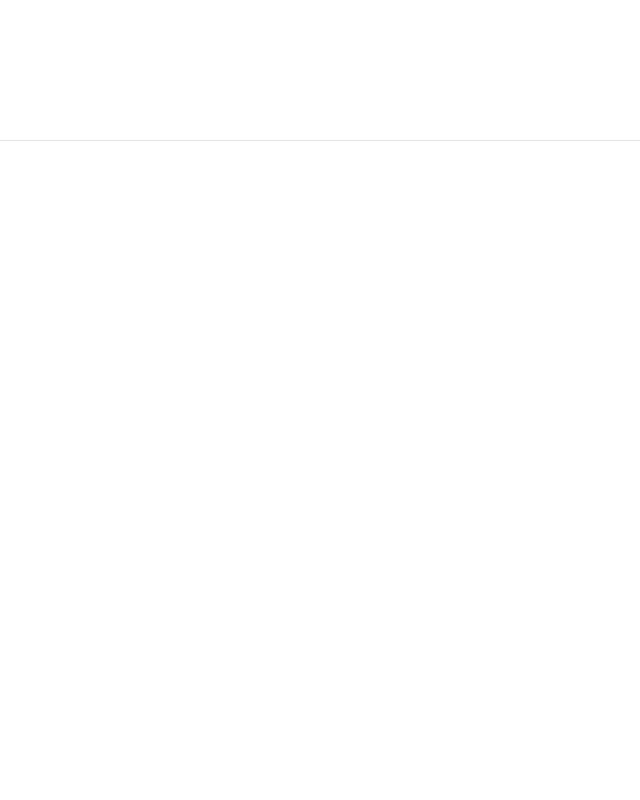
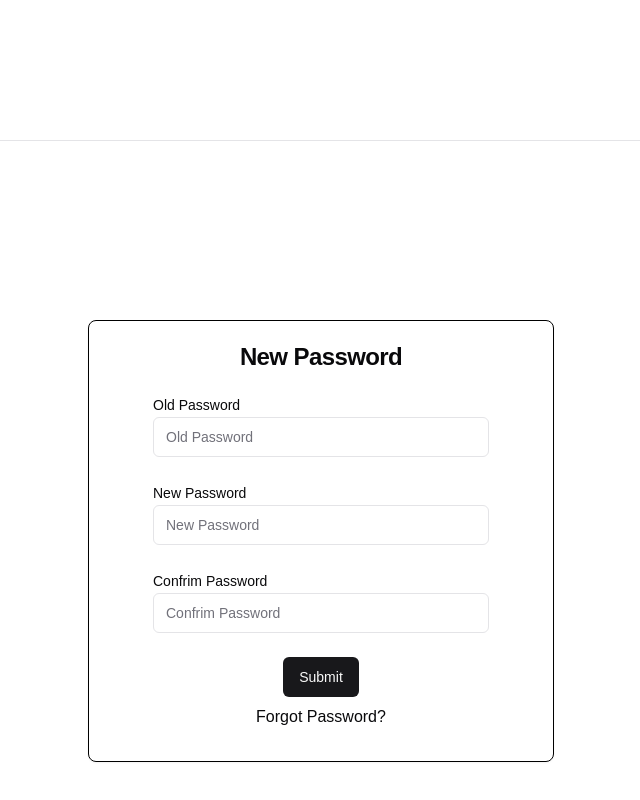
Before and after one commit to immanuel-254/myauth-design, a Next.js app: page / in a window 1280 px wide. Shown: the part 660-1460 px from the top of the page, without its empty margins (319-959 px from the left). Before the commit the page ends 801 px from the top, so only its background shows below. Built offline with nearby package versions, Linux system fonts and the light colour scheme.

Commit message:
Created the change password form

```diff
--- /dev/null
+++ b/app/components/change-password.tsx
@@ -0,0 +1,43 @@
+import { Button } from "@/components/ui/button";
+import {
+    Card,
+    CardContent,
+    CardFooter,
+    CardHeader,
+    CardTitle,
+  } from "@/components/ui/card"
+import { Input } from "@/components/ui/input";
+import { Label } from "@/components/ui/label";
+
+
+const ChangePasswordForm = () => {
+    return(
+    <div className="flex flex-col items-center justify-center h-screen">
+    <Card className="px-10">
+  <CardHeader className="text-center">
+    <CardTitle>New Password</CardTitle>
+  </CardHeader>
+  <form method="post">
+  <CardContent className="w-96">
+    <Label htmlFor="oldpassword">Old Password</Label>
+    <Input type="password" placeholder="Old Password" />
+    <br/>
+    <Label htmlFor="newpassword">New Password</Label>
+    <Input type="password" placeholder="New Password" />
+    <br/>
+    <Label htmlFor="confirmpassword">Confrim Password</Label>
+    <Input type="password" placeholder="Confrim Password" />
+  </CardContent>
+  <CardFooter className="flex flex-col items-center justify-center">
+    <Button type="submit">Submit</Button>
+    <a href="#" className="my-2">Forgot Password?</a>
+  </CardFooter>
+  </form>
+
+</Card>
+</div>
+)
+
+}
+
+export default ChangePasswordForm;
--- a/app/page.tsx
+++ b/app/page.tsx
@@ -1,3 +1,4 @@
+import ChangePasswordForm from "./components/change-password";
 import LoginForm from "./components/login";
 import NavBar from "./components/navbar";
 
@@ -7,6 +8,7 @@ export default function Home() {
       <NavBar/>
       <LoginForm/>
       <hr />
+      <ChangePasswordForm/>
     </div>
   );
 }
```
